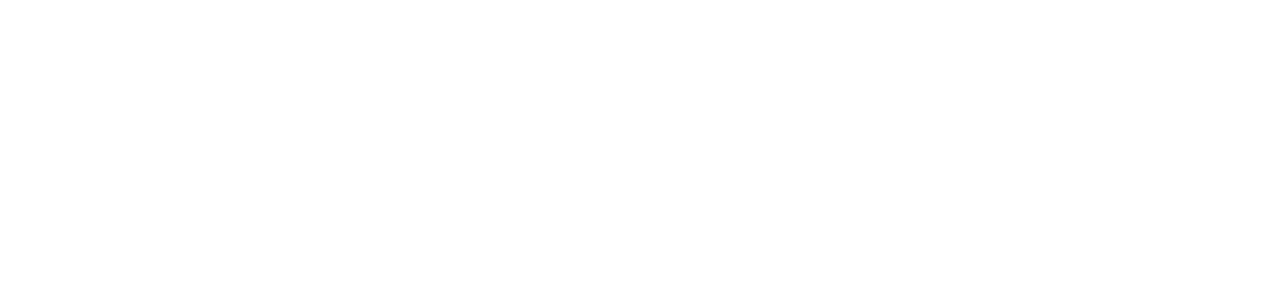
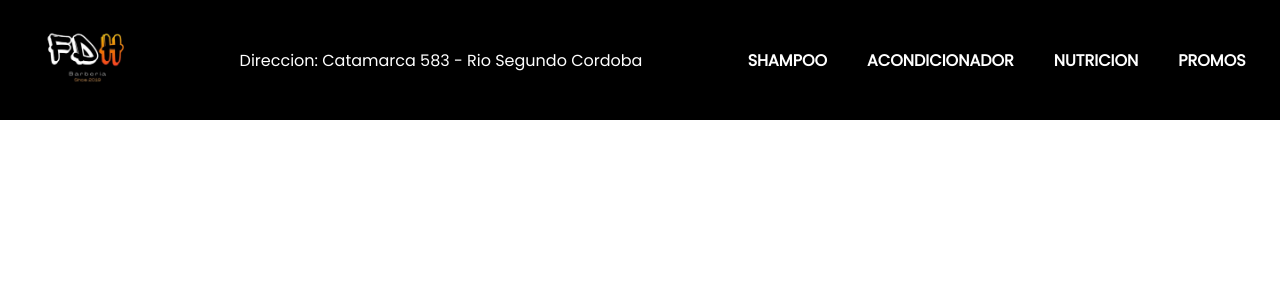
Before and after one commit to Julrodriguez7/FromDaHood, a React (Create React App) app in the folder ecommerce/: page / in a window 1280 px wide. Shown: the top 300 px of the page. Built offline with nearby package versions, Linux system fonts and the light colour scheme.

Commit message:
agregado de NavBar

```diff
--- a/ecommerce/package.json
+++ b/ecommerce/package.json
@@ -9,6 +9,7 @@
     "react": "^18.2.0",
     "react-dom": "^18.2.0",
     "react-scripts": "5.0.1",
+    "styled-components": "^6.1.8",
     "web-vitals": "^2.1.4"
   },
   "scripts": {
--- a/ecommerce/public/index.html
+++ b/ecommerce/public/index.html
@@ -24,7 +24,7 @@
       work correctly both with client-side routing and a non-root public URL.
       Learn how to configure a non-root public URL by running `npm run build`.
     -->
-    <title>React App</title>
+    <title>FromDaHood</title>
   </head>
   <body>
     <noscript>You need to enable JavaScript to run this app.</noscript>
--- a/ecommerce/src/App.css
+++ b/ecommerce/src/App.css
@@ -1,38 +1,9 @@
-.App {
-  text-align: center;
-}
-
-.App-logo {
-  height: 40vmin;
-  pointer-events: none;
-}
-
-@media (prefers-reduced-motion: no-preference) {
-  .App-logo {
-    animation: App-logo-spin infinite 20s linear;
-  }
-}
-
-.App-header {
-  background-color: #282c34;
-  min-height: 100vh;
-  display: flex;
-  flex-direction: column;
-  align-items: center;
-  justify-content: center;
-  font-size: calc(10px + 2vmin);
-  color: white;
-}
-
-.App-link {
-  color: #61dafb;
-}
-
-@keyframes App-logo-spin {
-  from {
-    transform: rotate(0deg);
-  }
-  to {
-    transform: rotate(360deg);
-  }
-}
+/* --- FUENTES --- */
+@import url("https://fonts.googleapis.com/css2?family=Ubuntu:wght@300;400;500;700&display=swap");
+@import url("https://fonts.googleapis.com/css2?family=Poppins&display=swap");
+/* --- GENERAL --- */
+* {
+  margin: 0;
+  padding: 0;
+  font-family: 'Poppins', sans-serif;
+  box-sizing: border-box; }
--- a/ecommerce/src/App.jsx
+++ b/ecommerce/src/App.jsx
@@ -1,9 +1,16 @@
+
+import "./App.css"
+import NavBar from "./components/NavBar/NavBar";
+
+
+
+
 function App() {
 
     return (
-        <div>
-
-        </div>
+        <>
+            <NavBar />
+        </>
     )
 }
 
--- /dev/null
+++ b/ecommerce/src/components/NavBar/BurgerMenu.jsx
@@ -0,0 +1,70 @@
+import styled from 'styled-components';
+import React from 'react';
+
+function BurgerMenu(props) {
+    return (
+        <BurgerBoton>
+            <div onClick={props.handleClick}
+                 className={`icon nav-icon-5 ${props.clicked ? 'open': ''}`}>
+                <span></span>
+                <span></span>
+                <span></span>
+            </div>
+        </BurgerBoton>
+    )
+}
+
+export default BurgerMenu;
+
+const BurgerBoton = styled.div`
+.nav-icon-5{
+    width: 35px;
+    height: 30px;
+    margin: 10px 10px;
+    position: relative;
+    cursor: pointer;
+    display: inline-block;
+  }
+  .nav-icon-5 span{
+    background-color:#fff;
+    position: absolute;
+    border-radius: 2px;
+    transition: .3s cubic-bezier(.8, .5, .2, 1.4);
+    width:100%;
+    height: 4px;
+    transition-duration: 500ms
+  }
+  .nav-icon-5 span:nth-child(1){
+    top:0px;
+    left: 0px;
+  }
+  .nav-icon-5 span:nth-child(2){
+    top:13px;
+    left: 0px;
+    opacity:1;
+  }
+  .nav-icon-5 span:nth-child(3){
+    bottom:0px;
+    left: 0px;
+  }
+  .nav-icon-5:not(.open):hover span:nth-child(1){
+    transform: rotate(-3deg) scaleY(1.1);
+  }
+  .nav-icon-5:not(.open):hover span:nth-child(2){
+    transform: rotate(3deg) scaleY(1.1);
+  }
+  .nav-icon-5:not(.open):hover span:nth-child(3){
+    transform: rotate(-4deg) scaleY(1.1);
+  }
+  .nav-icon-5.open span:nth-child(1){
+    transform: rotate(45deg);
+    top: 13px;
+  }
+  .nav-icon-5.open span:nth-child(2){
+    opacity:0;
+  }
+  .nav-icon-5.open span:nth-child(3){
+    transform: rotate(-45deg);
+    top: 13px;
+  }
+  `
--- /dev/null
+++ b/ecommerce/src/components/NavBar/NavBar.css
@@ -0,0 +1,95 @@
+nav {
+    height: 120px;
+    padding: 0.4rem;
+    background-color: #000;
+    display: flex;
+    align-items: center;
+    justify-content: space-between;
+}
+
+.sticker img {
+    width: 120px;
+    cursor: pointer;
+    margin-left: 20px;
+
+        @media (max-width: 1150px){
+            padding-left: 0;
+            margin-left: 0;
+        }
+}
+
+.navContainer-1{
+    color: #fff;
+    display: flex;
+}
+
+nav ul li a {
+    color: #fff;
+    text-decoration: none;
+    margin-right: 1rem;
+    font-weight: bold;
+    text-transform: uppercase;
+    padding: 12px 12px;
+    cursor: pointer;
+}
+
+nav ul li a:hover{
+    color: #FF8C00;
+
+}
+
+.links {
+    position: absolute;
+    top: -700px;
+    left: -2000px;
+    margin-left: auto;
+    margin-right: auto;
+    text-align: center;
+
+    @media (min-width: 1150px) {
+        position: initial;
+        margin: 0;
+    }
+}
+
+.links a {
+    color: #333;
+    font-size: 2rem;
+    display: block;
+
+    @media (min-width: 1150px) {
+        font-size: 1rem;
+        color: #fff;
+        display: inline;
+    }
+}
+
+.links.active {
+    width: 100%;
+    display: block;
+    position: absolute;
+    margin-left: auto;
+    top: 30%;
+    left: 0;
+    right: 0;
+    text-align: center;
+    z-index: 1000;
+
+}
+.links.active a {
+    font-size: 2rem;
+    margin-top: 1rem;
+    color: #fff;
+}
+
+.burger-menu {
+    @media (min-width: 1150px) {
+        display: none;
+
+    }
+}
+
+.login-carro a {
+    text-decoration: none;
+    color: #fff;
+}
--- /dev/null
+++ b/ecommerce/src/components/NavBar/NavBar.jsx
@@ -0,0 +1,72 @@
+import React, {useState} from 'react';
+
+import styled from 'styled-components';
+import BurgerMenu from './BurgerMenu';
+import "./NavBar.css";
+import sticker from "./assets/FromDaHood.jpeg"
+
+
+
+const NavBar = () => {
+
+    const [clicked, setClicked] = useState(false);
+
+    const handleClick = () => {
+        setClicked(!clicked);
+    }
+
+    return (
+        <>
+            <nav>
+                <div className='sticker'>
+                    <img src={sticker} alt="sticker" />
+                </div>
+
+                <div className='navContainer-1'>
+                    <p>Direccion: Catamarca 583 - Rio Segundo Cordoba</p>
+                </div>
+
+                <div className={` links ${clicked ? 'active' : ''}`}>
+                    <ul>
+                        <li>
+                            <a className={({isActive}) => isActive? 'ActiveOption' : 'Option'}>Shampoo</a>
+                            <a className={({isActive}) => isActive? 'ActiveOption' : 'Option'}>Acondicionador</a>
+                            <a className={({isActive}) => isActive? 'ActiveOption' : 'Option'}>Nutricion</a>
+                            <a className={({isActive}) => isActive? 'ActiveOption' : 'Option'}>Promos</a>
+                        </li>
+                    </ul>
+                </div>
+
+                <div className='burger-menu'>
+                    <BurgerMenu clicked={clicked} handleClick={handleClick} />
+                </div>
+
+                <BgDiv className={`initial ${clicked ? 'active' : ''}`}></BgDiv>
+            </nav>
+        </>
+    )
+}
+
+export default NavBar;
+
+const BgDiv = styled.div`
+  background-color: #000;
+  position: absolute;
+  top: -1000px;
+  left: -1000px;
+  width: 100%;
+  height: 100%;
+  z-index: -1;
+  transition: all .6s ease ;
+
+  &.active{
+    margin-top: 120px;
+    border-radius: 0 0 80% 0;
+    top: 0;
+    left: 0;
+    width: 100%;
+    height: 100%;
+    z-index: 100;
+
+  }
+`
```
Also changed, not shown: ecommerce/src/components/NavBar/Logo.jsx (added), ecommerce/src/components/NavBar/assets/FromDaHood.jpeg (added), 1 other file (tests, documents, lock files or other folders).
